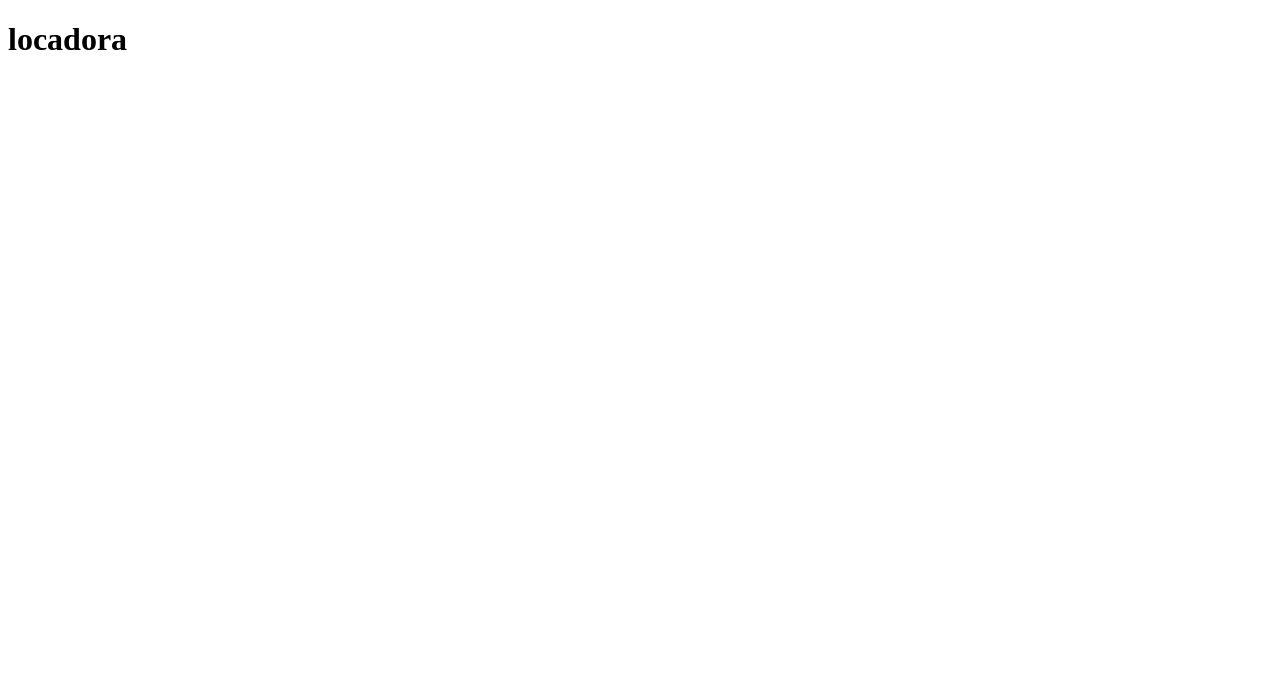
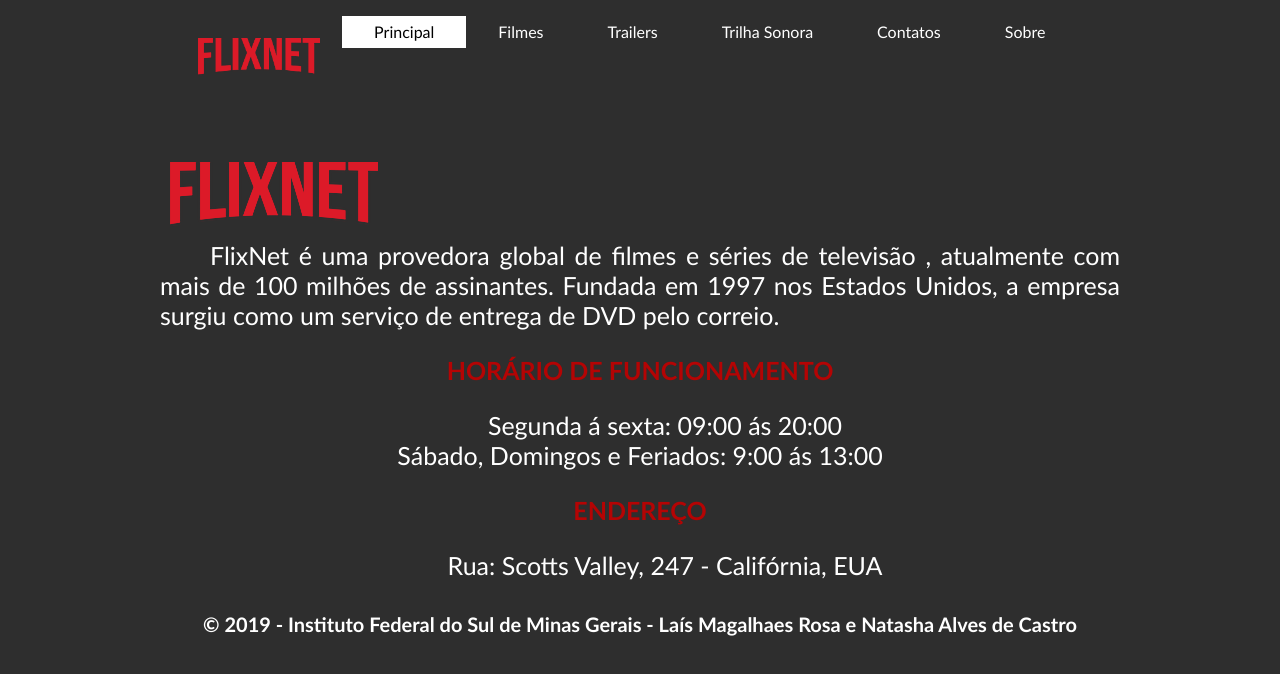
Before and after one commit to Lais-mr/ProjetoLocadora, a plain HTML site: page home.html in a window 1280 px wide. Drawn offline with Linux system fonts and the light colour scheme.

Commit message:
Tela home
tela home finalizada

```diff
--- a/home.html
+++ b/home.html
@@ -1,10 +1,57 @@
 <!DOCTYPE html>
-<html >
-  <head>
-    <meta charset="utf-8">
-    <title>Home</title>
-  </head>
-  <body>
-    <h1>locadora</h1>
-  </body>
+<html>
+<head>
+    <meta name="viewport" content="width=device-width, initial-scale=1.0">
+    <link rel="stylesheet" type="text/css" href="styles/telas.css">
+</head>
+<body class="principal">
+
+    <div id ="container">
+        <div id="header">
+            <div>
+                <a href="home.html"><img src="Imagens/logo1.png" alt="Logo FlixNet" class="imagemlogo"/></a>
+            </div>
+            <div>
+                <ul id="navegacao">
+                    <li class="principal">
+                        <a  id="principal"  href="home.html">Principal</a>
+                    </li>
+                    <li class="filmes">
+                        <a  id="filmes" href="filmes.html">Filmes</a>
+                    </li>
+                    <li class="trailers">
+                        <a id="trailers" href="filmes.html">Trailers</a>
+                    </li>
+                    <li class="trilha-sonora">
+                        <a id="trilhasonora" href="trilha-sonora.html">Trilha Sonora</a>
+                    </li>
+                    <li class="contatos">
+                        <a id="contatos" href="contatos.html">Contatos</a>
+                    </li>
+                    <li class="sobre">
+                        <a id="sobre" href="sobre.html">Sobre</a>
+                    </li>
+                </ul>
+            </div>
+        </div><!--Fim Header-->
+        <div id="conteudo">
+            <div id="home">
+                <img src="Imagens/logo1.png" alt="Logo" class="homeLogo">
+                <p>
+                    FlixNet é uma provedora global de filmes e séries de televisão , atualmente com mais de 100 milhões de assinantes. Fundada em 1997 nos Estados Unidos, a empresa surgiu como um serviço de entrega de DVD pelo correio.
+                </p>
+                <h1 class="horario-home">HORÁRIO DE FUNCIONAMENTO</h1>
+                <p class="informacao">Segunda á sexta: 09:00 ás 20:00 <br>Sábado, Domingos e Feriados: 9:00 ás 13:00
+                </p>
+                <h1 class="horario-home">ENDEREÇO</h1>
+                <p class="informacao">
+                    Rua:  Scotts Valley, 247 - Califórnia, EUA
+                </p>
+            </div>
+        </div>
+    </div><!--Fim Container-->
+    <div id="footer">
+        <h1 id="text-rodape">&copy;  2019 - Instituto Federal do Sul de Minas Gerais - Laís Magalhaes Rosa e Natasha Alves de Castro</h1>
+    </div>
+</body>
 </html>
--- a/styles/telaCadastro.css
+++ b/styles/telaCadastro.css
@@ -1,6 +1,6 @@
 body{
   font-family: "Trebuchet MS",Helvetica, sans-serif;
-  background-color: white; //#2E2E2E;
+  background-color: white;
 }
 
 #cabeçalho {
@@ -10,7 +10,7 @@ body{
 #container{
   width: 600px;
   height: 550px;
-  background-color: white; //#D8D8D8;
+  background-color: white;
   border-radius: 10px;
   margin: 0 auto;
 }
--- /dev/null
+++ b/styles/telas.css
@@ -0,0 +1,90 @@
+*{
+  margin: 0;
+  padding: 0;
+}
+body {
+    background-color: #2E2E2E;
+    font-family: "Trebuchet MS",Helvetica, sans-serif;
+  }
+
+  #header{
+    height: 120px;
+    width: 960px;
+    padding: 1em;
+  }
+  html {
+    font-family: "Lucida Sans", sans-serif;
+  }
+
+  #container{
+    width: 960px;
+    margin: 0 auto;
+  }
+  .imagemlogo{
+    height:50px;
+    float: left;
+    padding: 1em;
+
+  }
+
+  #header ul{
+    margin: 0;
+    padding: 0;
+    list-style: none;
+    float: left;
+  }
+  #header  ul li{
+    float: left;
+
+  }
+  #header ul a{
+    display: block;
+    padding: 0 2em;
+    line-height: 2em;
+    text-decoration: none;
+    color: #ffffff;
+  }
+  #header ul a:hover{
+    color: #000000;
+    background: #ffffff;
+
+  }
+  body.principal #navegacao a#principal,
+  body.filmes #navegacao a#filmes,
+  body.trailers  #navegacao a#trailers,
+  body.trilhasonora #navegacao  a#trilhasonora,
+  body.contatos #navegacao a#contatos,
+  body.sobre  #navegacao  a#sobre{
+    color: #000000;
+    background: #ffffff;
+  }
+#footer{
+  padding: 2em;
+}
+#text-rodape{
+  clear: both;
+  text-align: center;
+  color: #ffffff;
+  font-size: 20px;
+}
+.homeLogo{
+  border: #ffffff;
+  margin: auto 0;
+}
+p{
+  font-size: 25px;
+  text-align: justify;
+  color: #ffffff;
+  text-indent: 50px;
+}
+.horario-home{
+  padding: 1em;
+  font-size: 25px;
+  text-align: center;
+  color:#B40404;
+}
+.informacao{
+  font-size: 25px;
+  text-align: center;
+  color: #ffffff;
+}
```
Also changed, not shown: contatos.html (added), filmes.html (added), sobre.html (added), trailers.html (added), trilha-sonora.html (added).
